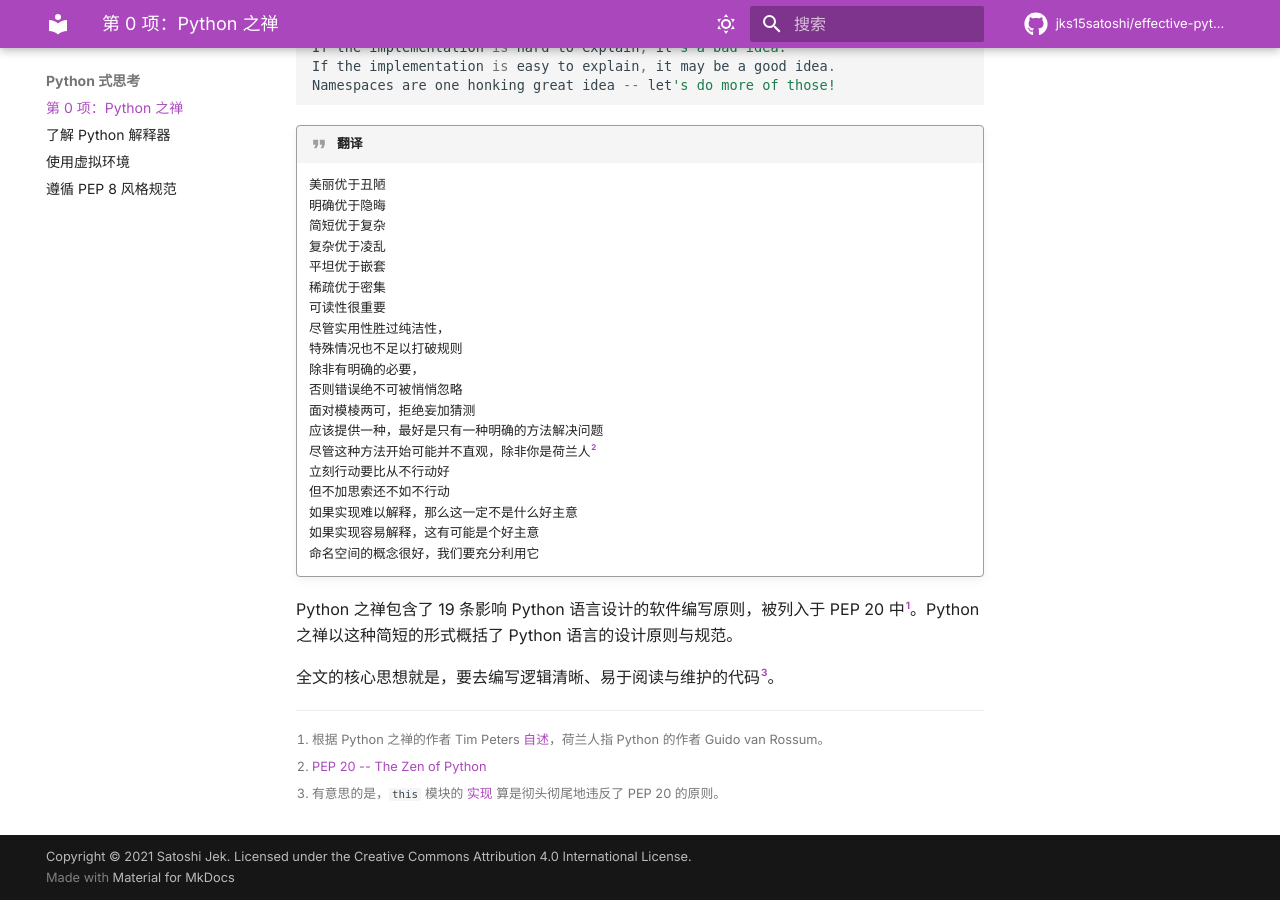
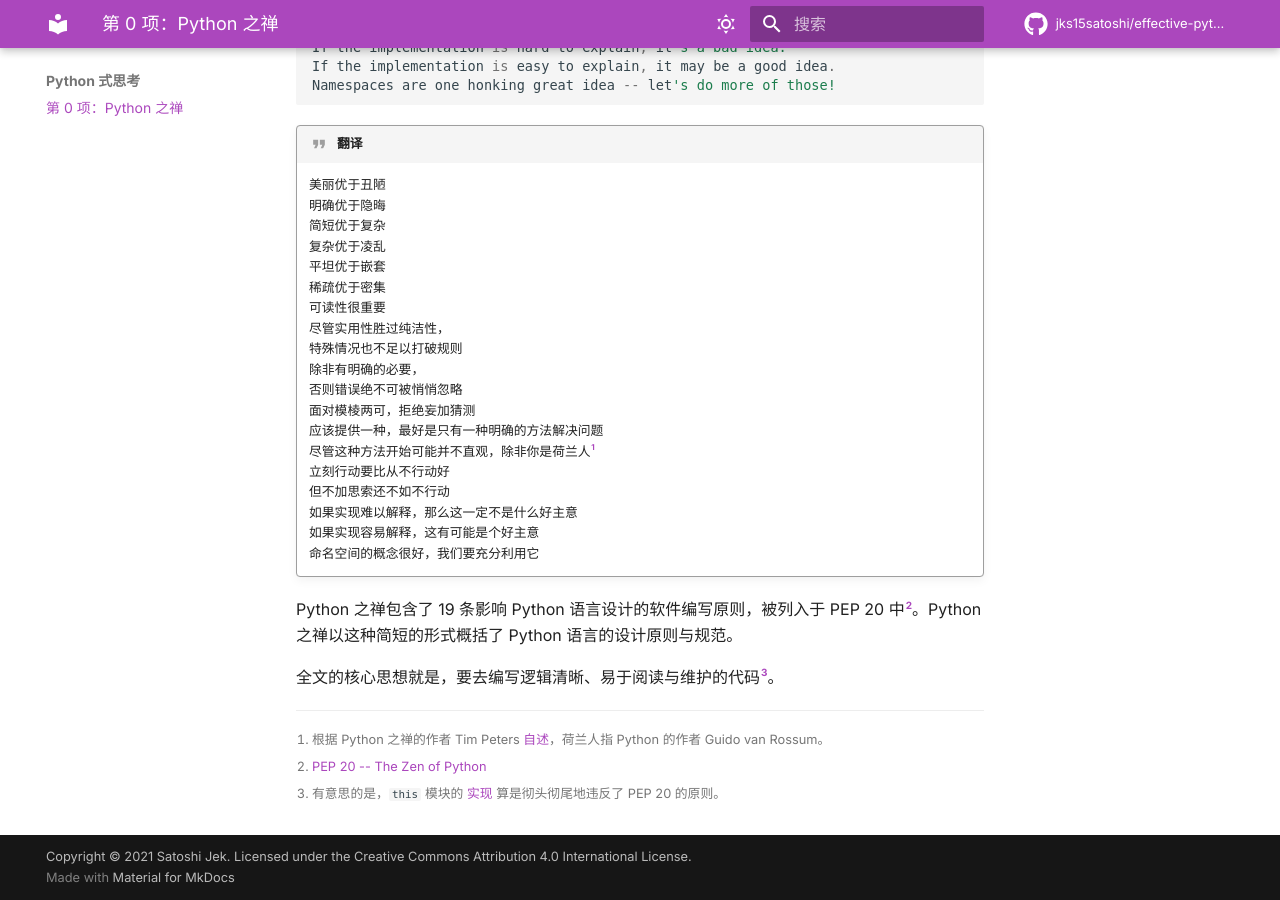
Before and after one commit to jks15satoshi/effective-python, an MkDocs documentation site: the page built from docs/chpt_1/item_0.md, in a window 1280 px wide and 900 px high, scrolled down 778 px. Built offline with MkDocs 1.6.1 and Material for MkDocs 9.7.7, drawn with Linux system fonts in a browser that asks for light colours; some web fonts are replaced; comment, search, counter and statistics services are not loaded.

Commit message:
docs: Fix footnote issues

```diff
--- a/docs/chpt_1/item_0.md
+++ b/docs/chpt_1/item_0.md
@@ -45,14 +45,14 @@ Namespaces are one honking great idea -- let's do more of those!
     否则错误绝不可被悄悄忽略
     面对模棱两可，拒绝妄加猜测
     应该提供一种，最好是只有一种明确的方法解决问题
-    尽管这种方法开始可能并不直观，除非你是荷兰人[^2]
+    尽管这种方法开始可能并不直观，除非你是荷兰人[^1]
     立刻行动要比从不行动好
     但不加思索还不如不行动
     如果实现难以解释，那么这一定不是什么好主意
     如果实现容易解释，这有可能是个好主意
     命名空间的概念很好，我们要充分利用它
 
-Python 之禅包含了 19 条影响 Python 语言设计的软件编写原则，被列入于 PEP 20 中[^1]。Python 之禅以这种简短的形式概括了 Python 语言的设计原则与规范。
+Python 之禅包含了 19 条影响 Python 语言设计的软件编写原则，被列入于 PEP 20 中[^2]。Python 之禅以这种简短的形式概括了 Python 语言的设计原则与规范。
 
 全文的核心思想就是，要去编写逻辑清晰、易于阅读与维护的代码[^3]。
 
--- a/mkdocs.yml
+++ b/mkdocs.yml
@@ -103,6 +103,6 @@ nav:
   - 首页: index.md
   - Python 式思考:
     - 第 0 项：Python 之禅: chpt_1/item_0.md
-    - 了解 Python 解释器: chpt_1/item_1.md
-    - 使用虚拟环境: chpt_1/item_2.md
-    - 遵循 PEP 8 风格规范: chpt_1/item_3.md
+    # - 第 1 项：了解 Python 解释器: chpt_1/item_1.md
+    # - 第 2 项：使用虚拟环境: chpt_1/item_2.md
+    # - 第 3 项：遵循 PEP 8 风格规范: chpt_1/item_3.md
```
